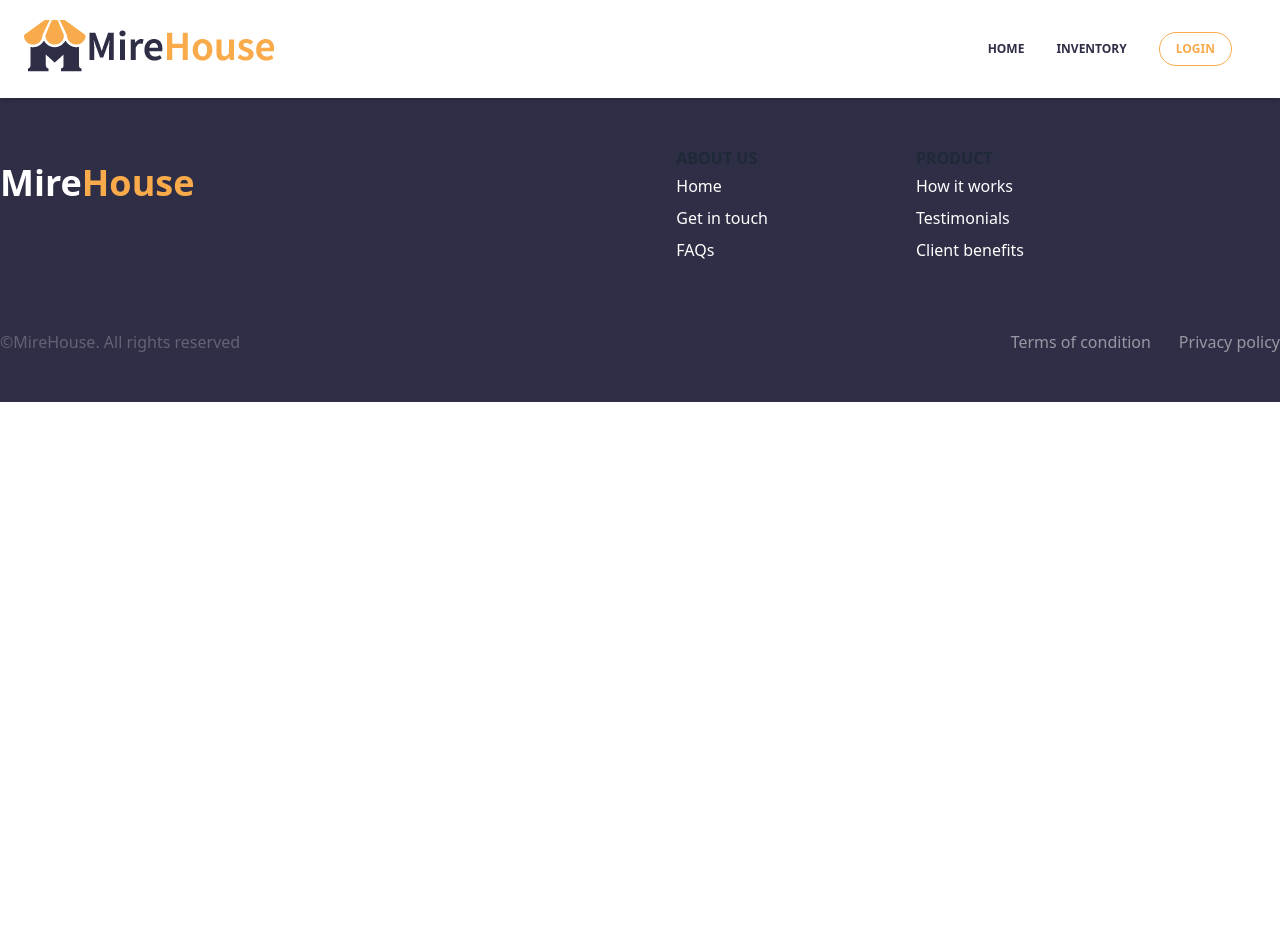
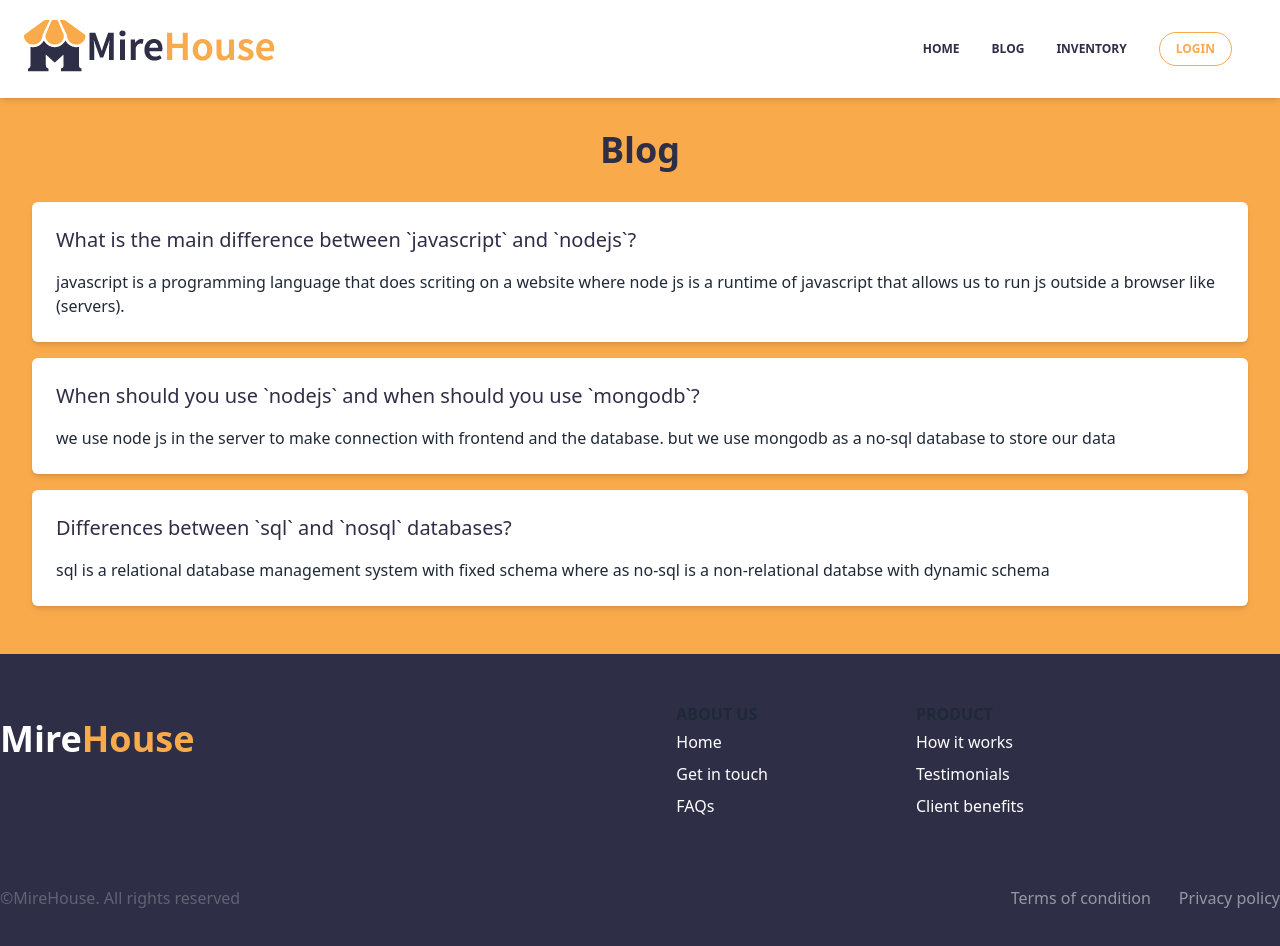
Before and after one commit to najmulhc/mirehouse-frontend, a React (Create React App) app: page /blog in a window 1280 px wide. Shown: the top 946 px of the page. Before the commit the page ends 800 px from the top, so only its background shows below. Built offline with nearby package versions, Linux system fonts and the light colour scheme; no server answers.

Commit message:
blog done

```diff
--- a/src/App.js
+++ b/src/App.js
@@ -13,6 +13,7 @@ import RouteProtector from "./Pages/Shared/RouteProtector/RouteProtector";
 import { Toaster } from "react-hot-toast";
 import MyItems from "./Pages/MyItems/MyItems";
 import SingleProduct from "./Pages/SingleProduct/SingleProduct";
+import Blog from "./Pages/Blog/Blog";
 function App() {
   const [user] = useAuthState(auth);
   if (user) {
@@ -32,6 +33,7 @@ function App() {
             </RouteProtector>
           }
         />
+        <Route path="/blog" element={<Blog/> } />
         <Route path="/inventory/:itemId" element={
           <RouteProtector>
             <SingleProduct/>
--- a/src/Pages/AddItem/AddItem.js
+++ b/src/Pages/AddItem/AddItem.js
@@ -1,4 +1,4 @@
-import React, { useEffect } from "react";
+import React from "react";
 import { useAuthState } from "react-firebase-hooks/auth";
 import toast from "react-hot-toast";
 import auth from "../../firebase.init";
--- /dev/null
+++ b/src/Pages/Blog/Blog.js
@@ -0,0 +1,39 @@
+import React from "react";
+
+const Blog = () => {
+  return (
+    <div className="bg-komola p-8">
+      <h1 className="text-kala text-4xl font-bold text-center mb-8">Blog</h1>
+      <div className="container mx-auto my-4">
+        <div className="p-6 rounded-md shadow-md bg-white my-4">
+          <h1 className="text-kala text-xl  text-left mb-4 ">
+            What is the main difference between `javascript` and `nodejs`?
+          </h1>
+          <p>
+            javascript is a programming language that does scriting on a website
+            where node js is a runtime of javascript that allows us to run js
+            outside a browser like (servers).{" "}
+          </p>
+        </div>
+        <div className="p-6 rounded-md shadow-md bg-white my-4">
+          <h1 className="text-kala text-xl  text-left mb-4 ">
+          When should you use `nodejs` and when should you use `mongodb`?
+          </h1>
+          <p>
+            we use node js in the server to make connection with frontend and the database. but we use mongodb as a no-sql database to store our data{" "}
+          </p>
+        </div>
+        <div className="p-6 rounded-md shadow-md bg-white my-4">
+          <h1 className="text-kala text-xl  text-left mb-4 ">
+          Differences between `sql` and `nosql` databases?
+          </h1>
+          <p>
+            sql is a relational database management system with fixed schema where as no-sql is a non-relational databse with dynamic schema{" "}
+          </p>
+        </div>
+      </div>
+    </div>
+  );
+};
+
+export default Blog;
--- a/src/Pages/Inventory/Inventory.js
+++ b/src/Pages/Inventory/Inventory.js
@@ -1,7 +1,6 @@
 import React, { useEffect, useState } from "react";
 import toast from "react-hot-toast";
-import { Link, useNavigate } from "react-router-dom";
-import SingleItem from "../SingleItem/SingleItem";
+import { useNavigate } from "react-router-dom";
 
 const Inventory = () => {
   const [items, setItems] = useState([]);
--- a/src/Pages/Login/Login.js
+++ b/src/Pages/Login/Login.js
@@ -1,11 +1,11 @@
 import React, { useEffect, useState } from "react";
 import { useSignInWithEmailAndPassword } from "react-firebase-hooks/auth";
 import toast from "react-hot-toast";
+import { Bars } from "react-loader-spinner";
 import { Link, useLocation, useNavigate } from "react-router-dom";
 import auth from "../../firebase.init";
+import login from "../../img/login.png";
 import GoogleLogin from "../Shared/GoogleLogin/GoogleLogin";
-import login from "../../img/login.png"
-import { Bars, LineWave } from "react-loader-spinner";
 const Login = () => {
   const [email, setEmail] = useState("");
   const [password, setPassword] = useState("");
@@ -20,7 +20,7 @@ const Login = () => {
       const {email} = user.user;
       const userId = {email}
       console.log(userId);
-      fetch("http://localhost:5000/login", {
+      fetch("https://localhost:5000/login", {
         method:"POST",
         headers:{
           "content-type": "application/json"
--- a/src/Pages/MyItems/MyItems.js
+++ b/src/Pages/MyItems/MyItems.js
@@ -2,7 +2,6 @@ import React, { useEffect, useState } from "react";
 import { useAuthState } from "react-firebase-hooks/auth";
 import { useNavigate } from "react-router-dom";
 import auth from "../../firebase.init";
-import SingleItem from "../SingleItem/SingleItem";
 
 const MyItems = () => {
   const [user] = useAuthState(auth);
--- a/src/Pages/Shared/Header/Header.js
+++ b/src/Pages/Shared/Header/Header.js
@@ -49,6 +49,17 @@ export default function Header({ fixed }) {
                 >
                   <i className="fab fa-facebook-square text-lg leading-lg text-kala opacity-75"></i>
                   <span className="ml-2">Home</span>
+                </Link>
+              </li>
+              <li className="nav-item">
+                <Link
+                  to="/blog"
+                  className="pr-6 py-2 flex items-center text-xs uppercase font-bold leading-snug text-kala hover:opacity-75"
+                  href="#pablo"
+                >
+                  <i className="fab fa-facebook-square text-lg leading-lg text-kala opacity-75"></i>
+                  <span className="ml-2">blog
+  </span>
                 </Link>
               </li>
               <li className="nav-item">
--- a/src/Pages/SingleProduct/SingleProduct.js
+++ b/src/Pages/SingleProduct/SingleProduct.js
@@ -20,7 +20,7 @@ const SingleProduct = () => {
 
   useEffect(() => {
     const query = { _id: itemId };
-    fetch("http://localhost:5000/item", {
+    fetch("https://localhost:5000/item", {
       method: "POST",
       headers: {
         "content-type": "application/json",
```
